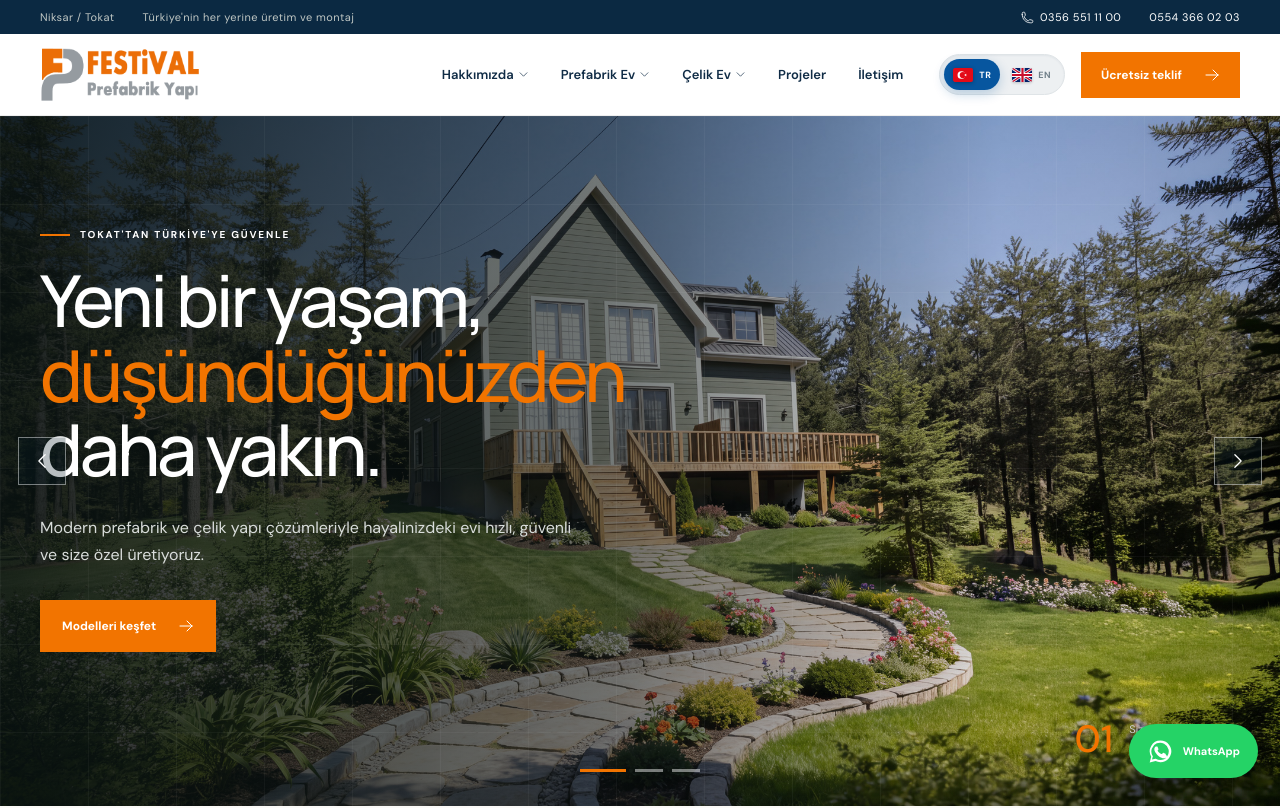
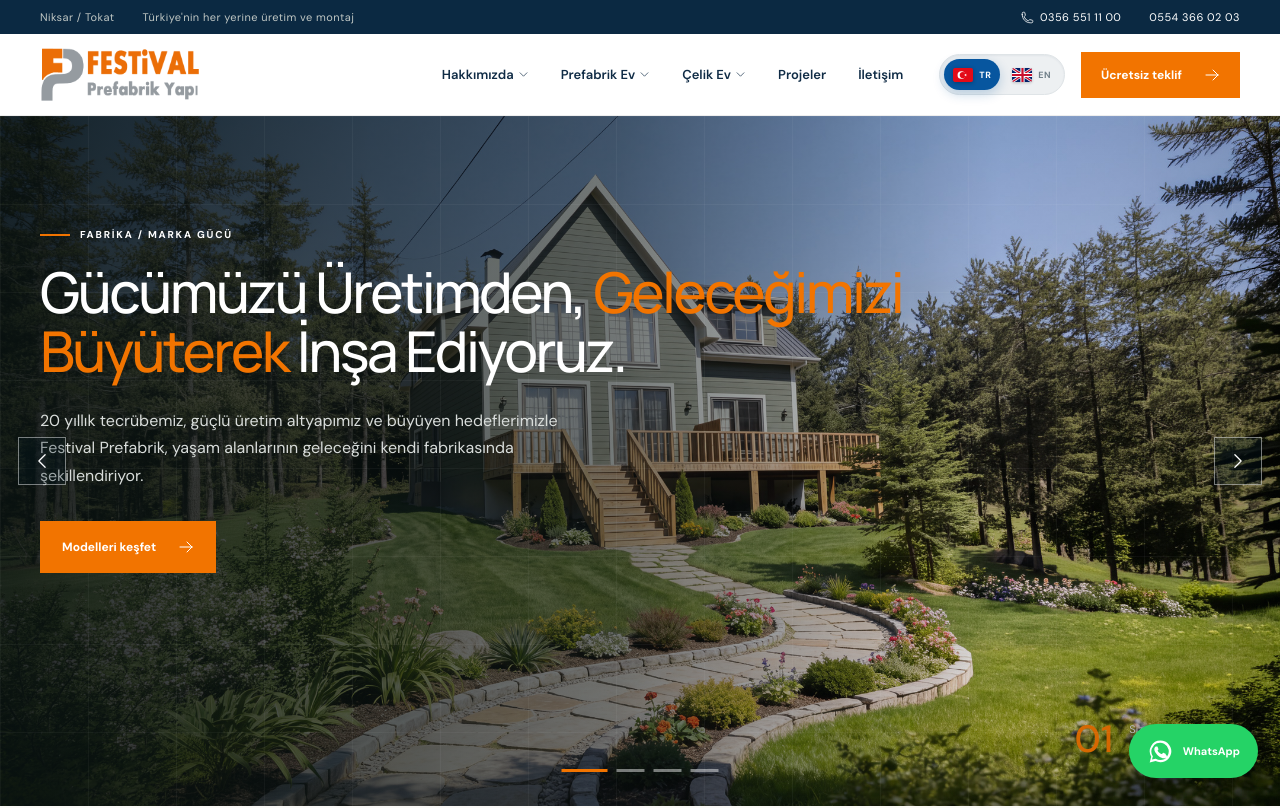
Before and after one commit to mottcalem/festivalprefabrik, a Next.js app: page / in a window 1280 px wide. Shown: the top 808 px of the page. Built offline with nearby package versions, Linux system fonts and the light colour scheme.

Commit message:
slider edited

```diff
--- a/app/en/page.js
+++ b/app/en/page.js
@@ -27,7 +27,6 @@ export default function EnglishHome() {
     <section className="hero">
       <HeroSlider label="Festival Prefabrik projects" locale="en"/>
       <div className="hero-shade"/><div className="hero-grid"/>
-      <div className="hero-copy wrap"><div className="eyebrow"><span/> Built with confidence in Türkiye</div><h1>A new life is<br/><em>closer than</em><br/>you think.</h1><p>We create modern prefabricated and steel buildings that are fast, safe and designed around your needs.</p><div className="hero-actions"><a className="primary" href="#categories">Explore models <ArrowRightIcon/></a></div></div>
     </section>
 
     <section className="stats wrap">{[['20+','Years of experience'],['500+','Completed buildings'],['81','Cities delivered'],['10 years','Structural warranty']].map(([value,label],index)=><div key={label}><b>{value}</b><span>{label}</span>{index<3&&<i/>}</div>)}</section>
--- a/app/page.js
+++ b/app/page.js
@@ -36,13 +36,6 @@ export default function Home() {
     <section className="hero">
       <HeroSlider/>
       <div className="hero-shade"/><div className="hero-grid"/>
-      <div className="hero-copy wrap">
-        <div className="eyebrow"><span/> {data.hero.eyebrow}</div>
-        <h1>Yeni bir yaşam,<br/><em>düşündüğünüzden</em><br/>daha yakın.</h1>
-        <p>{data.hero.description}</p>
-        <div className="hero-actions"><a className="primary" href="#modeller">Modelleri keşfet <ArrowRightIcon/></a></div>
-      </div>
-      <div className="hero-note"><b>01</b><span>Size özel tasarım<br/>Anahtar teslim çözüm</span></div>
     </section>
 
     <section className="stats wrap">{data.stats.map((s,i)=><div key={s.label}><b>{s.value}</b><span>{s.label}</span>{i<data.stats.length-1&&<i/>}</div>)}</section>
--- a/components/CompletedProjectsCarousel.js
+++ b/components/CompletedProjectsCarousel.js
@@ -11,9 +11,21 @@ export default function CompletedProjectsCarousel({ locale = 'tr' }) {
   const isEnglish = locale === 'en';
   const trackRef = useRef(null);
   const [selected, setSelected] = useState(null);
+  const [isPaused, setIsPaused] = useState(false);
   const moveCarousel = direction => trackRef.current?.scrollBy({ left: direction * trackRef.current.clientWidth * .8, behavior: 'smooth' });
   const showPrevious = () => setSelected(current => (current - 1 + images.length) % images.length);
   const showNext = () => setSelected(current => (current + 1) % images.length);
+
+  useEffect(() => {
+    if (isPaused || selected !== null || window.matchMedia('(prefers-reduced-motion: reduce)').matches) return;
+    const timer = window.setInterval(() => {
+      const track = trackRef.current;
+      if (!track) return;
+      const isAtEnd = track.scrollLeft + track.clientWidth >= track.scrollWidth - 20;
+      track.scrollTo({ left: isAtEnd ? 0 : track.scrollLeft + track.clientWidth * .8, behavior: 'smooth' });
+    }, 4000);
+    return () => window.clearInterval(timer);
+  }, [isPaused, selected]);
 
   useEffect(() => {
     if (selected === null) return;
@@ -39,7 +51,7 @@ export default function CompletedProjectsCarousel({ locale = 'tr' }) {
         <button type="button" onClick={() => moveCarousel(1)} aria-label={isEnglish ? 'Next images' : 'Sonraki görseller'}><ChevronRightIcon/></button>
       </div>
     </div>
-    <div className="completed-track" ref={trackRef}>
+    <div className="completed-track" ref={trackRef} onMouseEnter={() => setIsPaused(true)} onMouseLeave={() => setIsPaused(false)} onFocusCapture={() => setIsPaused(true)} onBlurCapture={event => !event.currentTarget.contains(event.relatedTarget) && setIsPaused(false)}>
       {images.map((src, index) => <button className="completed-card" type="button" onClick={() => setSelected(index)} aria-label={isEnglish ? `Enlarge completed project ${index + 1}` : `${index + 1}. tamamlanmış projeyi büyüt`} key={src}>
         <Image src={src} fill alt={isEnglish ? `Festival Prefabrik completed living space ${index + 1}` : `Festival Prefabrik tamamlanmış yaşam alanı ${index + 1}`} sizes="(max-width: 600px) 82vw, 420px"/>
         <span>{String(index + 1).padStart(2, '0')}</span>
--- a/components/HeroSlider.js
+++ b/components/HeroSlider.js
@@ -1,16 +1,26 @@
 'use client';
 
 import Image from 'next/image';
-import { ChevronLeftIcon, ChevronRightIcon } from '@heroicons/react/24/outline';
+import { ArrowRightIcon, ChevronLeftIcon, ChevronRightIcon } from '@heroicons/react/24/outline';
 import { useEffect, useState } from 'react';
 
-const slides = [
-  { src: '/media/slider.jpeg' },
-  { src: '/media/slider2.jpeg' },
-  { src: '/media/slider3.jpeg' },
-];
+const slidesByLocale = {
+  tr: [
+    { src: '/media/slider.jpeg', eyebrow: 'Fabrika / Marka Gücü', title: 'Gücümüzü Üretimden, Geleceğimizi Büyüterek İnşa Ediyoruz.', accent: 'Geleceğimizi Büyüterek', description: '20 yıllık tecrübemiz, güçlü üretim altyapımız ve büyüyen hedeflerimizle Festival Prefabrik, yaşam alanlarının geleceğini kendi fabrikasında şekillendiriyor.' },
+    { src: '/media/slider2.jpeg', eyebrow: 'Üretim / İmalat', title: 'Her Detay, Festival Prefabrik’te Üretilir.', accent: 'Festival Prefabrik’te', description: 'Tasarımdan üretime, yapı elemanlarından son dokunuşlara kadar tüm süreçleri kendi bünyemizde yönetiyor; kaliteyi baştan sona kendi kontrolümüz altında tutuyoruz.' },
+    { src: '/media/slider3.jpeg', eyebrow: 'Tamamlanan Projeler / 20 Yıllık Tecrübe', title: '20 Yılda Binlerce Ev, Tek Çatı Altında Kocaman Bir Aile.', accent: 'Kocaman Bir Aile', description: '20 yıllık tecrübemizle binlerce aileye yaşam alanı kazandırdık; bugün binlerce evde, binlerce metrekarelik yaşamın mutluluğuna ortak olan büyük bir Festival ailesiyiz.' },
+    { src: '/media/tamamlananprojeler/1.jpg', eyebrow: 'Ürün Ailesi / Çelik • Prefabrik • Bungalov', title: 'Hayaliniz Ne Olursa Olsun, Festival’de Bir Karşılığı Var.', accent: 'Festival’de Bir Karşılığı Var', description: 'Çelik evden prefabrik yapılara, bungalovlardan farklı yaşam çözümlerine uzanan geniş ürün ailemizle, her ihtiyaca ve her hayale uygun yaşam alanları tasarlıyoruz.' },
+  ],
+  en: [
+    { src: '/media/slider.jpeg', eyebrow: 'Factory / Brand Strength', title: 'Our Strength Comes from Production, Our Future from Growth.', accent: 'Our Future from Growth', description: 'With 20 years of experience, a strong production infrastructure and growing ambitions, Festival Prefabrik shapes the future of living spaces in its own factory.' },
+    { src: '/media/slider2.jpeg', eyebrow: 'Production / Manufacturing', title: 'Every Detail Is Produced at Festival Prefabrik.', accent: 'Festival Prefabrik', description: 'From design and production to structural elements and finishing touches, we manage every stage in-house and keep quality under our control from start to finish.' },
+    { src: '/media/slider3.jpeg', eyebrow: 'Completed Projects / 20 Years of Experience', title: 'Thousands of Homes in 20 Years, One Big Family Under One Roof.', accent: 'One Big Family', description: 'Over 20 years, we have created living spaces for thousands of families and become part of the happiness lived across thousands of homes.' },
+    { src: '/media/tamamlananprojeler/1.jpg', eyebrow: 'Product Family / Steel • Prefabricated • Bungalow', title: 'Whatever You Imagine, Festival Has a Solution.', accent: 'Festival Has a Solution', description: 'From steel and prefabricated houses to bungalows and diverse living solutions, our broad product family offers a space for every need and every dream.' },
+  ],
+};
 
 export default function HeroSlider({ label = 'Festival Prefabrik projeleri', locale = 'tr' }) {
+  const slides = slidesByLocale[locale] || slidesByLocale.tr;
   const [activeSlide, setActiveSlide] = useState(0);
   const showPrevious = () => setActiveSlide(current => (current - 1 + slides.length) % slides.length);
   const showNext = () => setActiveSlide(current => (current + 1) % slides.length);
@@ -26,6 +36,13 @@ export default function HeroSlider({ label = 'Festival Prefabrik projeleri', loc
         <Image className={`hero-media hero-media-${index}`} src={slide.src} fill priority={index === 0} alt="" sizes="100vw"/>
       </div>)}
     </div>
+    <div className="hero-copy hero-slider-copy wrap" key={`${locale}-${activeSlide}`}>
+      <div className="eyebrow"><span/> {slides[activeSlide].eyebrow}</div>
+      <h1>{slides[activeSlide].title.split(slides[activeSlide].accent)[0]}<em>{slides[activeSlide].accent}</em>{slides[activeSlide].title.split(slides[activeSlide].accent)[1]}</h1>
+      <p>{slides[activeSlide].description}</p>
+      <div className="hero-actions"><a className="primary" href={locale === 'en' ? '#categories' : '#modeller'}>{locale === 'en' ? 'Explore models' : 'Modelleri keşfet'} <ArrowRightIcon/></a></div>
+    </div>
+    <div className="hero-note"><b>{String(activeSlide + 1).padStart(2, '0')}</b><span>{locale === 'en' ? <>Custom design<br/>Turnkey solutions</> : <>Size özel tasarım<br/>Anahtar teslim çözüm</>}</span></div>
     <button className="hero-slider-arrow previous" type="button" onClick={showPrevious} aria-label={locale === 'en' ? 'Previous slide' : 'Önceki slayt'}><ChevronLeftIcon/></button>
     <button className="hero-slider-arrow next" type="button" onClick={showNext} aria-label={locale === 'en' ? 'Next slide' : 'Sonraki slayt'}><ChevronRightIcon/></button>
     <div className="hero-pagination" aria-label="Slider">
```
Also changed, not shown: app/globals.css.
